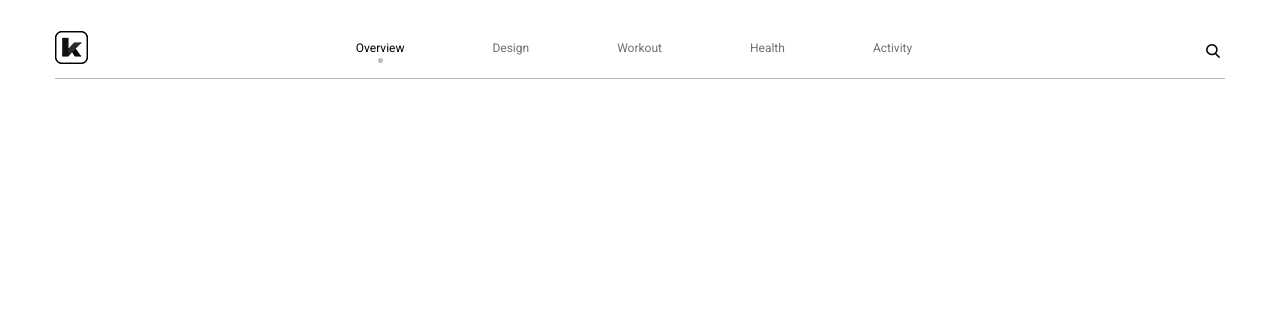
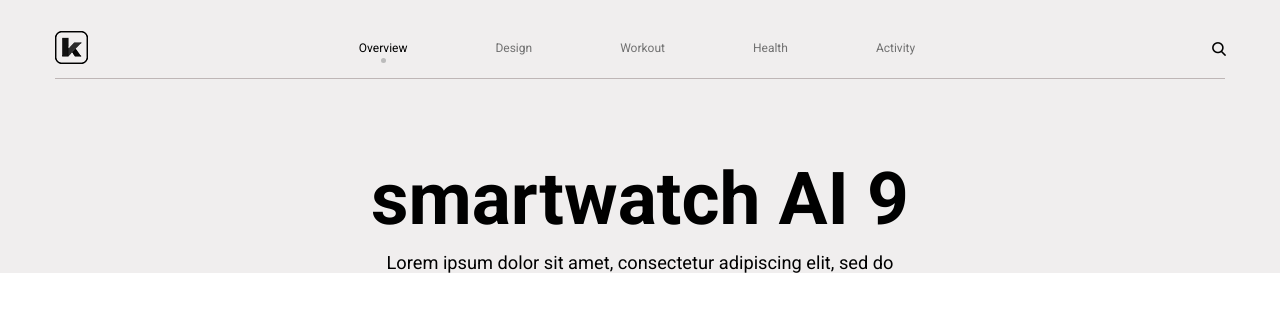
Before and after one commit to vladgodun/smartwatch, a website: page index.html in a window 1280 px wide. Shown: the top 312 px of the page. Drawn offline with Linux system fonts and the light colour scheme.

Commit message:
add headt text and before text

```diff
--- a/index.html
+++ b/index.html
@@ -11,8 +11,8 @@
 </head>
 
 <body>
-  <header class="header">
-    <div class="container">
+  <header class="header background-page">
+    <div class="container  ">
       <div class="header__menu">
         <img src="/img/logo.png" alt="Smartwatch logo" />
         <nav class="nav-menu">
@@ -32,6 +32,9 @@
     </div>
   </header>
 </body>
-
+<section class="container slider-img background-page ">
+  <h1 class="slider-img__head">smartwatch AI 9</h1>
+  <p class="slider-img__last">Lorem ipsum dolor sit amet, consectetur adipiscing elit, sed do</p>
+</section>
 
 </html>
--- /dev/null
+++ b/scss/block/background-page.scss
@@ -0,0 +1,11 @@
+@import "../variables.scss";
+
+body {
+    margin: 0;
+    padding: 0;
+}
+
+.background-page {
+    width: 100%;
+    background-color: #f0eeee;
+}
--- a/scss/block/header.scss
+++ b/scss/block/header.scss
@@ -1,13 +1,17 @@
 @import "../variables.scss";
+@import "./background-page.scss";
 @import "./nav-menu.scss";
 @import "./search-form.scss";
 
+
 .header {
+
+
     &__menu {
         display: flex;
         justify-content: space-between;
         width: 100%;
-        padding: 23px 0 14px;
+        padding: 31px 0 14px;
         border-bottom: 1px solid $primaryLightSilver;
     }
 }
--- a/scss/block/search-form.scss
+++ b/scss/block/search-form.scss
@@ -2,6 +2,8 @@
 
 .search-form {
     display: flex;
+    width: 127px;
+    height: 30px;
 
     &__input {
         border-color: $primaryCircleSilver;
--- /dev/null
+++ b/scss/block/slider-img.scss
@@ -0,0 +1,19 @@
+@import "../variables.scss";
+
+.slider-img {
+    text-align: center;
+
+    &__head {
+
+        font-size: 73px;
+        margin: 0;
+        padding: 77px 0 10px 0;
+        font-family: $txtFont;
+    }
+
+    &__last {
+        margin: 0;
+        font-size: 1.14em;
+        font-family: $txtFont;
+    }
+}
```
Also changed, not shown: css/all.css.
